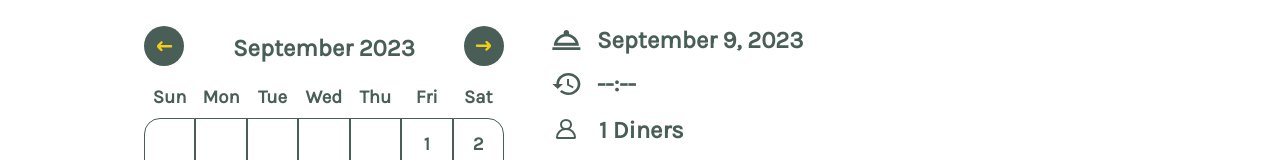
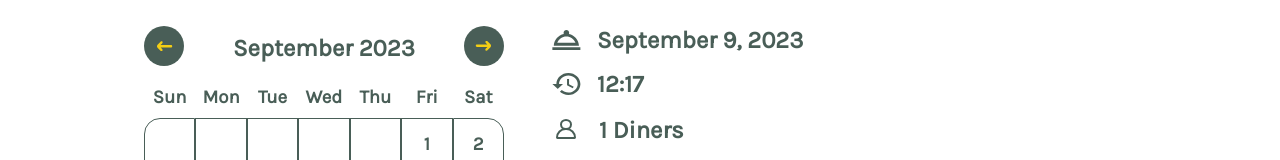
Before and after one commit to tofu97/little-lemon, a React (Create React App) app: page /reservations in a window 1280 px wide. Shown: the part 424-584 px from the top of the page. Built offline with nearby package versions, Linux system fonts and the light colour scheme; a web font is replaced by a local one.

Commit message:
Fixed time updates

```diff
--- a/src/components/BookingForm.jsx
+++ b/src/components/BookingForm.jsx
@@ -4,14 +4,14 @@ import clock from "../assets/images/clock.svg"
 import dish from "../assets/images/Dish.svg"
 import Calendar from "./Calendar"
 import { initializeTimes } from "../reducers/updateTimes"
-import { dateHeader } from "../helpers/date"
+import { dateHeader, explodeDate } from "../helpers/date"
 
 const BookingForm = (props) => {
     const [date, setDate] = useState(
         (new Date()).toISOString().substring(0, 10)
     )
     const [diners, setDiners] = useState(1)
-    const [time, setTime] = useState("--:--")
+    const [time, setTime] = useState("No available times")
     const [occasion, setOccasion] = useState("")
     const {
         availableTimes,
@@ -22,7 +22,9 @@ const BookingForm = (props) => {
     useEffect(() => {
         const updateTimes = async () => {
             try {
-                const times = await initializeTimes(new Date(date))
+                const [year, monthNumber, day] = explodeDate(date)
+                const dateObj = new Date(year, monthNumber - 1, day)
+                const times = await initializeTimes(dateObj)
                 dispatchAvailableTimes({
                     times,
                     type: 'update_times',
@@ -32,7 +34,15 @@ const BookingForm = (props) => {
             }
         }
         updateTimes()
-    }, [date, dispatchAvailableTimes])
+    }, [date, dispatchAvailableTimes, time])
+
+    useEffect(() => {
+        if (availableTimes.lenght === 0) {
+            setTime("No available times")
+        } else if (!availableTimes.includes(time)) {
+            setTime(availableTimes[0])
+        }
+    }, [availableTimes, time])
 
     const onChangeDate = (e) => {
         console.log(e.target.value)
--- a/src/components/Calendar.jsx
+++ b/src/components/Calendar.jsx
@@ -1,10 +1,10 @@
 import backButtonGrn from "../assets/images/Back-grn.svg"
 import forwardButtonGrn from "../assets/images/Forward-grn.svg"
-import { months } from "../helpers/date"
+import { explodeDate, months } from "../helpers/date"
 
 const Calendar = ({date, setDate}) => {
-    let [year, monthIdx, day] = date.split("-").map(val => Number(val))
-    monthIdx--
+    let [year, monthNumber, day] = explodeDate(date)
+    let monthIdx = monthNumber - 1
     console.log("Date: ", year, monthIdx, day)
     const month = months[monthIdx]
     const dateObj = new Date(year, monthIdx, day)
--- a/src/helpers/date.js
+++ b/src/helpers/date.js
@@ -13,6 +13,10 @@ export const months = [
     "December"
 ]
 
+export const explodeDate = (dateStr) => {
+    return dateStr.split("-").map(val => Number(val))
+}
+
 export const dateHeader = (dateString) => {
     let [year, month, day] = dateString.split("-").map(val => Number(val))
     return `${months[month-1]} ${day}, ${year}`
```
